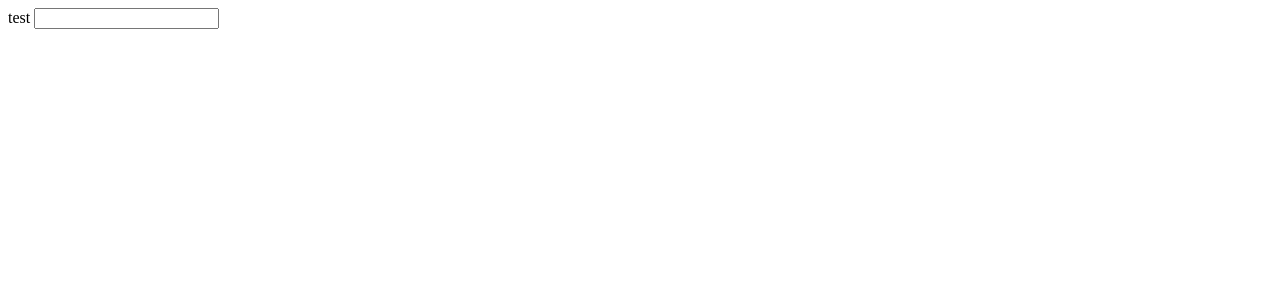
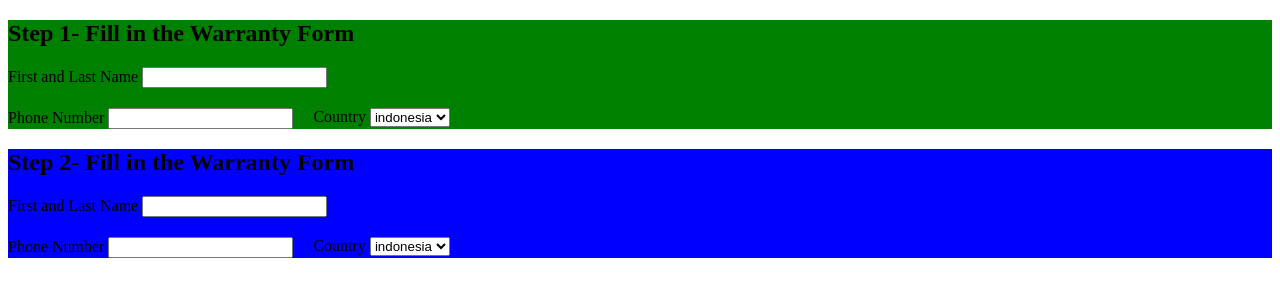
Before and after one commit to azzykesuma/test-form, a plain HTML site: page index.html in a window 1280 px wide. Drawn offline with Linux system fonts and the light colour scheme.

Commit message:
test splitting form

```diff
--- /dev/null
+++ b/index.css
@@ -0,0 +1,13 @@
+.step-1 {
+    background-color : green;
+}
+
+.step-2 {
+    background-color: blue;
+}
+
+.form-line {
+    display : flex;
+    gap : 20px;
+    margin-block : 20px;
+}
--- a/index.html
+++ b/index.html
@@ -4,12 +4,53 @@
     <meta charset="UTF-8">
     <meta http-equiv="X-UA-Compatible" content="IE=edge">
     <meta name="viewport" content="width=device-width, initial-scale=1.0">
-    <title>test</title>
+    <link rel="stylesheet" href="./index.css" class="rel">
+    <title>forms</title>
 </head>
 <body>
     <form action="">
-        <label>test</label>
-        <input type="text">
+        <div class="step-1">
+            <h2><strong>Step 1</strong>- Fill in the Warranty Form</h2>
+            <div class="form-line">
+                <div class="form-item">
+                    <label for="name">First and Last Name</label>
+                    <input type="text">
+                </div>
+            </div>
+            <div class="form-line">
+                <div class="form-item">
+                    <label for="phone">Phone Number</label>
+                    <input type="number">
+                </div>
+                <div class="form-item">
+                    <label for="country">Country</label>
+                    <select name="country" id="country">
+                        <option value="id">indonesia</option>
+                    </select>
+                </div>
+            </div>
+        </div>
+        <div class="step-2">
+            <h2><strong>Step 2</strong>- Fill in the Warranty Form</h2>
+            <div class="form-line">
+                <div class="form-item">
+                    <label for="name">First and Last Name</label>
+                    <input type="text">
+                </div>
+            </div>
+            <div class="form-line">
+                <div class="form-item">
+                    <label for="phone">Phone Number</label>
+                    <input type="number">
+                </div>
+                <div class="form-item">
+                    <label for="country">Country</label>
+                    <select name="country" id="country">
+                        <option value="id">indonesia</option>
+                    </select>
+                </div>
+            </div>
+        </div>
     </form>
 </body>
 </html>
```
